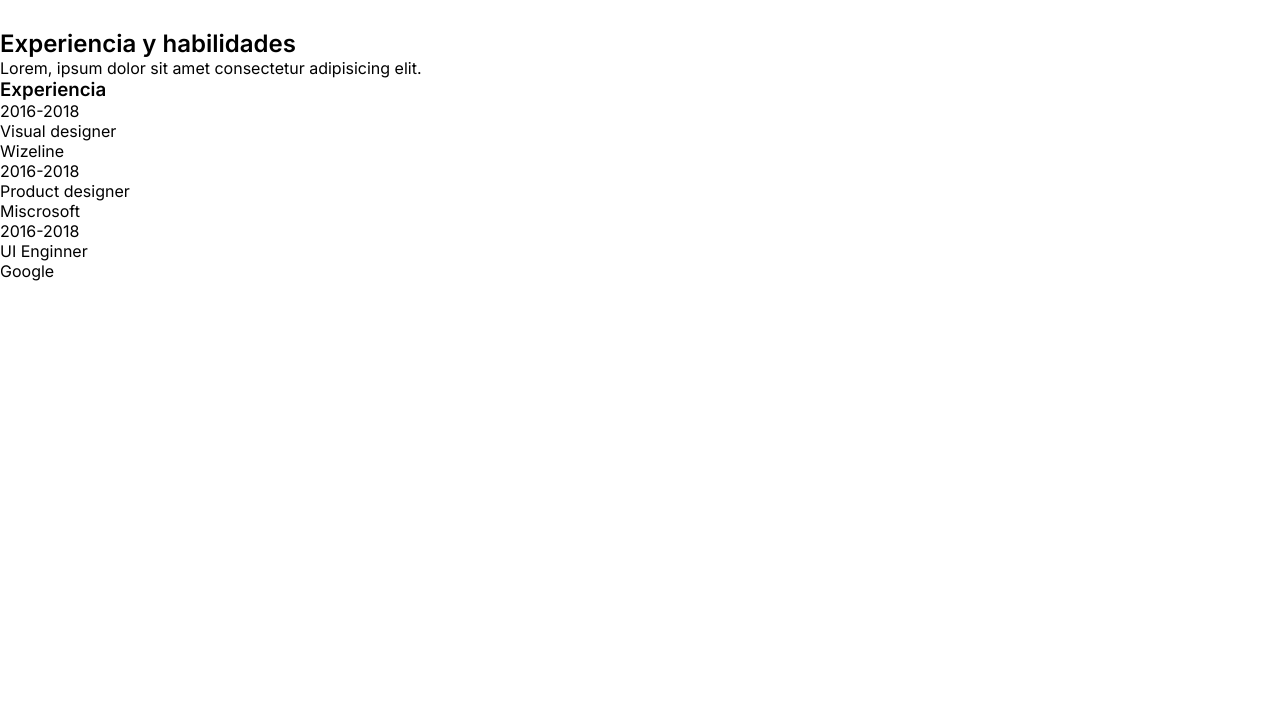
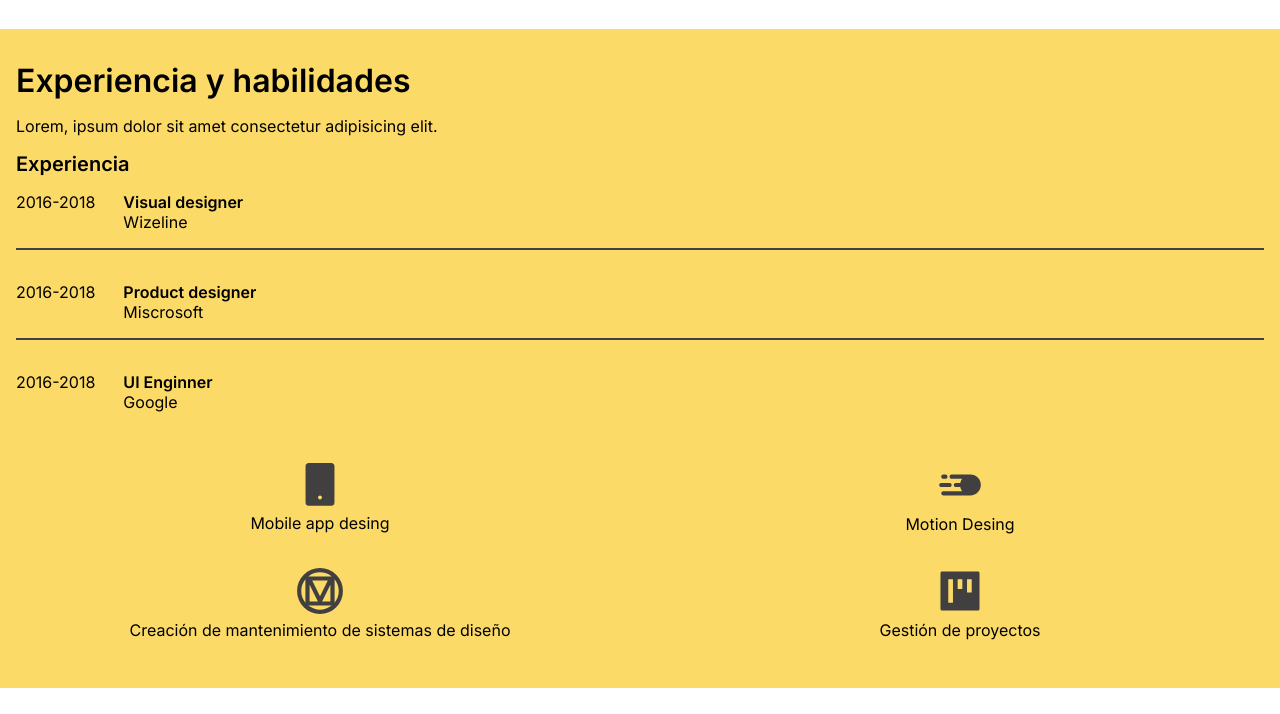
Before and after one commit to martinez-fko/miPortafolio, a plain HTML site: page index.html in a window 1280 px wide. Shown: the part 663-1377 px from the top of the page. Before the commit the page ends 944 px from the top, so only its background shows below. Drawn offline with Linux system fonts and the light colour scheme.

Commit message:
creacion de seccion de habilidades y portafolio

```diff
--- a/assets/css/styles.css
+++ b/assets/css/styles.css
@@ -150,3 +150,77 @@ input#menu-hamburguesa{
     width: 55%;
     margin: 2rem auto;
 }
+
+/* Habilidades y Experiencia */
+
+.section-skill{
+    background-color: var(--color-yellow);
+    padding: 2rem 1rem 3rem;
+}
+
+.section-skill h2{
+    font-size: 32px;
+    font-weight: 600;
+    margin-bottom: 1rem;
+}
+
+.experience{
+    margin-top: 1rem;
+}
+
+.experience h3{
+    font-size: 20px;
+    font-weight: 600;
+    margin-bottom: 1rem;
+}
+
+.experience__item{
+    display: flex;
+    gap: 1.75rem;
+    margin-bottom: 2rem;
+    padding-bottom: 1rem;
+}
+
+.experience__item h4{
+    font-size: 16px;
+}
+
+ .experience__item:nth-child(2),
+ .experience__item:nth-child(3){
+    border-bottom: 2px solid var(--color-dark-black);
+}
+
+.habilidades {
+    display: grid;
+    grid-template-columns: 1fr 1fr;
+    text-align: center;
+    gap: 2rem;
+}
+
+.habilidades__box img{
+    width: 50px;
+}
+
+/* Portafolio */
+
+.portafolio{
+    padding: 2rem 1rem;
+    display: grid;
+    grid-template-columns: 1rf;
+    gap: 1.75rem;
+}
+
+.portafolio h2{
+    font-size: 32px;
+}
+
+
+.portafolio__item h3 {
+    font-size: 20px;
+    color: var(--color-purple);
+    margin-bottom: .75rem;
+}
+
+.portafolio__item img{
+    width: 100%;
+}
--- a/index.html
+++ b/index.html
@@ -23,10 +23,14 @@
 
     <section class="seccion_principal">
       <div class="seccion_titulo">
-        <h1 class="titulo">Design <br>  experience</h1>
+        <h1 class="titulo">
+          Design <br />
+          experience
+        </h1>
         <br />
         <h2 class="subtitulo">
-          Lorem ipsum dolor sit amet, <br> consectetur adipisicing elit.
+          Lorem ipsum dolor sit amet, <br />
+          consectetur adipisicing elit.
         </h2>
       </div>
       <!-- termina seccion_titulo -->
@@ -63,34 +67,73 @@
 
       <div class="seccion_btn">
         <a href="">
-          <img src="./assets/images/mail 3.svg" alt="">
+          <img src="./assets/images/mail 3.svg" alt="" />
           Contáctame
         </a>
       </div>
       <!-- termina seccion_btn -->
     </section>
 
-    <section class="skill">
+    <section class="section-skill">
       <h2>Experiencia y habilidades</h2>
       <p>Lorem, ipsum dolor sit amet consectetur adipisicing elit.</p>
 
       <div class="experience">
         <h3>Experiencia</h3>
-          <div class="item_expercience">
+        <div class="experience__item">
           <p>2016-2018</p>
-            <p>Visual designer</p>
+          <div>
+            <h4>Visual designer</h4>
             <p>Wizeline</p>
           </div>
-          <div class="item_expercience">
+        </div>
+        <div class="experience__item">
           <p>2016-2018</p>
-            <p>Product designer</p>
+          <div>
+            <h4>Product designer</h4>
             <p>Miscrosoft</p>
           </div>
-          <div class="item_expercience">
+        </div>
+        <div class="experience__item">
           <p>2016-2018</p>
-            <p>UI Enginner</p>
+          <div>
+            <h4>UI Enginner</h4>
             <p>Google</p>
           </div>
+        </div>
+      </div>
+      <div class="habilidades">
+        <div class="habilidades__box">
+          <img src="./assets/images/ant-design_mobile-filled.svg" alt="" />
+          <p>Mobile app desing</p>
+        </div>
+        <div class="habilidades__box">
+          <img src="./assets/images/mdi_motion.svg" alt="" />
+          <p>Motion Desing</p>
+        </div>
+        <div class="habilidades__box">
+          <img src="./assets/images/mdi_material-design.svg" alt="" />
+          <p>Creación de mantenimiento de sistemas de diseño</p>
+        </div>
+        <div class="habilidades__box">
+          <img src="assets/images/ant-design_project-filled.svg" alt="" />
+          <p>Gestión de proyectos</p>
+        </div>
+      </div>
+    </section>
+    <section class="portafolio">
+      <h2>Portafolio</h2>
+      <div class="portafolio__item">
+        <h3>Beauty app</h3>
+        <img src="assets/images/Group 48.jpg" alt="" />
+      </div>
+      <div class="portafolio__item">
+        <h3>Training app</h3>
+        <img src="assets/images/Group 47.jpg" alt="" />
+      </div>
+      <div class="portafolio__item">
+        <h3>Hotel app</h3>
+        <img src="assets/images/Group 46.jpg" alt="" />
       </div>
     </section>
   </body>
```
Lines whose indentation alone changed are shown as unchanged.
